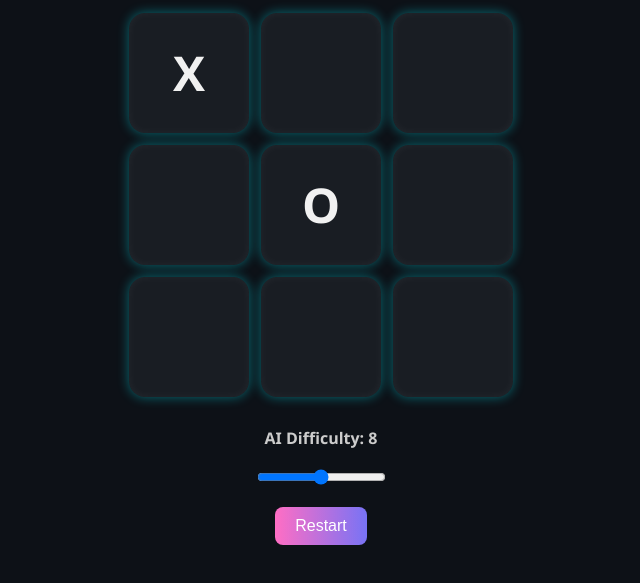
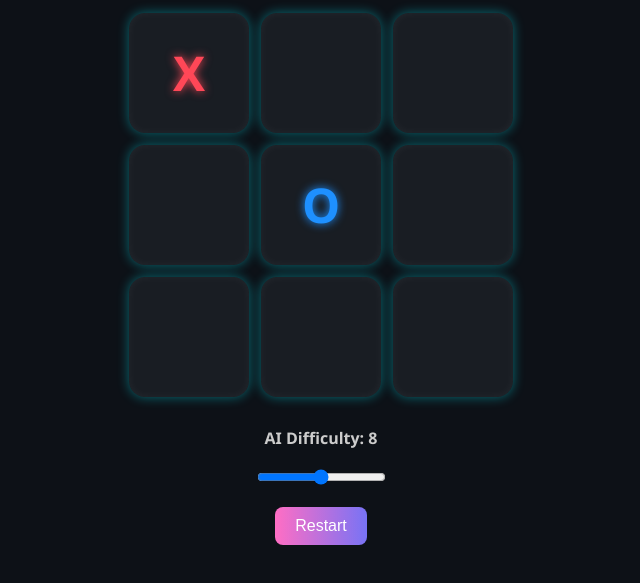
Before and after one commit to BhikariGamer/TicTacXNeo, a plain HTML site: page index.html in a window 1280 px wide. Both pictures are taken after a click on the element 508 px from the left and 237 px from the top of the page. Shown: the part 165-748 px from the top of the page, without its empty margins (319-959 px from the left). Drawn offline with Linux system fonts and the light colour scheme.

Commit message:
Update index.html

```diff
--- a/index.html
+++ b/index.html
@@ -56,6 +56,7 @@
       cursor: pointer;
       transition: all 0.3s ease-in-out;
       box-shadow: 0 0 12px rgba(0, 242, 254, 0.4), inset 0 0 10px rgba(255,255,255,0.05);
+      user-select: none;
     }
 
     .cell:hover {
@@ -69,17 +70,12 @@
       box-shadow: 0 0 20px var(--win-color);
     }
 
-    .cell:empty::after {
-      content: "";
-      font-size: 2rem;
-    }
-
-    .cell:contains("X"), .cell:contains("x") {
+    /* Proper coloring for symbols */
+    .cell.x {
       color: var(--x-color);
       text-shadow: 0 0 10px var(--x-color);
     }
-
-    .cell:contains("O"), .cell:contains("o") {
+    .cell.o {
       color: var(--o-color);
       text-shadow: 0 0 10px var(--o-color);
     }
@@ -155,7 +151,10 @@
       board.forEach((cell, i) => {
         const cellEl = document.createElement("div");
         cellEl.className = "cell";
-        cellEl.textContent = cell ? cell : "";
+        if (cell) {
+          cellEl.textContent = cell;
+          cellEl.classList.add(cell.toLowerCase()); // add x/o class for styling
+        }
         cellEl.addEventListener("click", () => handleMove(i));
         boardEl.appendChild(cellEl);
       });
@@ -220,7 +219,7 @@
       });
     }
 
-    // ===== AI Logic same as before =====
+    // ===== AI Logic (unchanged) =====
     function availableMoves(b) {
       const moves = [];
       for (let i = 0; i < 9; i++) if (!b[i]) moves.push(i);
```
